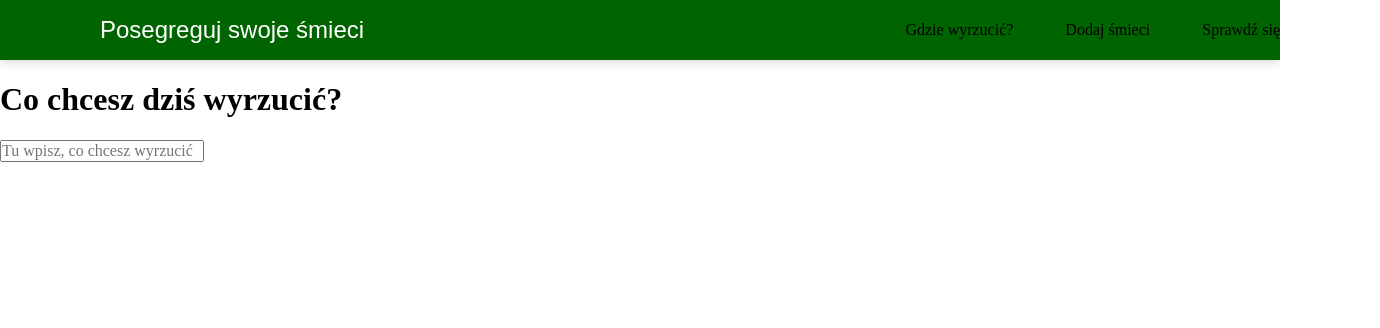
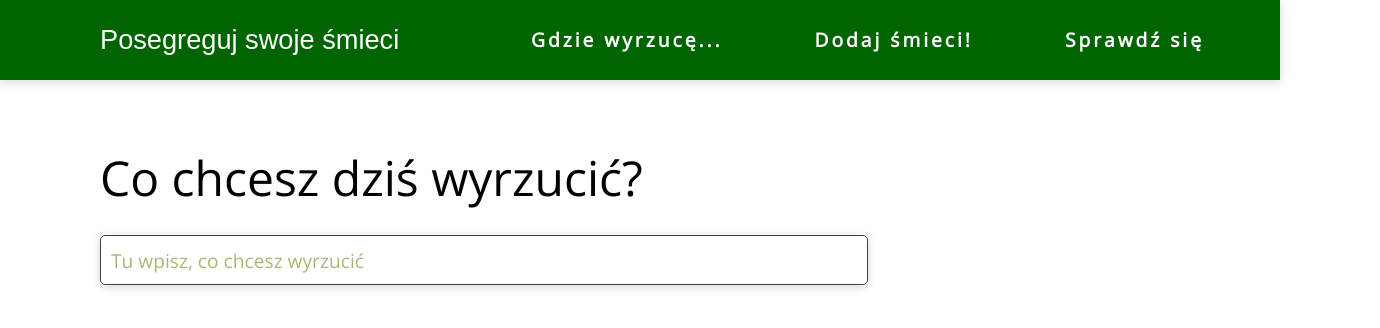
Before and after one commit to pizgo/waste_segregation_app, a React (Create React App) app: page / in a window 1280 px wide. Shown: the top 328 px of the page, 1380 px wide, since content can reach past the window. Built offline with nearby package versions, Linux system fonts and the light colour scheme; the HTML template or start-up script is replaced by a standard one.

Commit message:
troche stylowania

```diff
--- a/src/Header.js
+++ b/src/Header.js
@@ -5,21 +5,20 @@ export const Header = () => {
 
         <header className="header">
             <div className="header__container">
-                <div className="logo">Posegreguj swoje śmieci</div>
+                <div className="header__logo">Posegreguj swoje śmieci</div>
 
                 <nav>
                     <input type="checkbox" className="menu__btn" id="menu__btn"/>
-                        <label htmlFor="menu__btn" className="menu__toggle">
+                        <label for="menu__btn" className="menu__toggle">
                             <span></span>
                             <span></span>
                             <span></span>
                         </label>
 
                         <ul className="header__nav">
-                            <li className="nav__element">Gdzie wyrzucić?</li>
-                            <li className="nav__element">Dodaj śmieci</li>
-                            <li className="nav__element">Sprawdź się</li>
-                            {/*<li className="nav__element"><a href="#" className="nav__link">Sprawdź się</a></li>*/}
+                            <li className="nav__element"><a href="#" className="nav__link">Gdzie wyrzucę...</a></li>
+                            <li className="nav__element"><a href="#" className="nav__link">Dodaj śmieci!</a></li>
+                            <li className="nav__element"><a href="#" className="nav__link">Sprawdź się</a></li>
                         </ul>
                 </nav>
             </div>
--- a/src/MockData.js
+++ b/src/MockData.js
@@ -1,16 +1,38 @@
 const getMockData = () => [
     {
-        title: 'How to Improve Data Fetching in React With Suspense',
-        garbage: "A"
-    },
-    {
-        title: 'Pizsgi',
-        garbage: "B"
+        title: 'szklana butelka',
+        garbage: "pojemnika na szkło",
+
 
     },
     {
-        title: 'Slizgi',
-        garbage: "C"
+        title: 'styropian',
+        garbage: "pojemnika na odpady zmieszane"
+
+    },
+    {
+        title: 'nakrętka od butelki',
+        garbage: "pojemnika na tworzywa sztuczne"
+
+    },
+    {
+        title: 'opakowanie po chipsach',
+        garbage: "pojemnika na tworzywa sztuczne"
+
+    },
+    {
+        title: 'papier do drukowania',
+        garbage: "pojemnika na papier"
+
+    },
+    {
+        title: 'stare jabłka',
+        garbage: "pojemnika na odpady bioderadowalne"
+
+    },
+    {
+        title: 'dziurawe buty',
+        garbage: "pojemnika na odpady zmieszane"
 
     },
 ];
--- a/src/SearchForm.js
+++ b/src/SearchForm.js
@@ -27,16 +27,6 @@ const SearchForm = () => {
 
     };
 
-// KOMPONENET SEARCHRESULTS
-    const SearchSuggestions = (props) => {
-
-        const Message = ({ text }) => (
-            <div className="message">
-                <h2>{text}</h2>
-                <hr />
-            </div>
-        );
-
     // if (!searchResults.length) {
     //     return <Message text="Loading search results" />
     // }
@@ -45,40 +35,32 @@ const SearchForm = () => {
     //     return <Message text="Try to search for something..." />
     // }
 
-        if (!filteredResults.length && searchTerm) {
-            return <Message text="Brak wyników wyszukiwania" />
-        }
-
     function handleSuggestClick(index) {
         console.log("click!")
         const clickedItem = filteredResults[index];
         SetSelectedResult(clickedItem);
-            setSearchTerm("");
+        const clearInput = (e) => {
+            e.target.value = "";
+        };
 
     }
 
     return (
-            <ul className="search-results">
+        <section className="search">
+            <div className="search__container">
+                    <p className="search__hello">Co chcesz dziś wyrzucić?</p>
+                    <input type="text" className="search__form" placeholder="Tu wpisz, co chcesz wyrzucić" onChange={updateSearch} />
+
+                    <ul className="search__list" style={{display: (selectedResult || !searchTerm || (!filteredResults.length && searchTerm)) ? 'none' : 'block'}}>
                         {filteredResults.map((item, index) => (
-                    <li key={index} onClick={() => handleSuggestClick(index)}>
+                            <li className="search__list-element" key={index} onClick={() => handleSuggestClick(index)}>
                                 {item.title}
                             </li>
                         ))}
                     </ul>
-        );
-    };
-
-//warunki: jeśli nie ma searchTerm, to li się nie wyświetlają
-//         po kliknięciu zeruje się searchTerm i nie wyświetla się lista
-
-    return (
-        <section className="search">
-            <h1>Co chcesz dziś wyrzucić?</h1>
-            <input type="text" placeholder="Tu wpisz, co chcesz wyrzucić" onChange={updateSearch} />
-            <SearchSuggestions/>
-            {
-                selectedResult ? <h2>  { selectedResult.title } wyrzuć do {selectedResult.garbage}</h2> : null
-            }
+                    {selectedResult ? <p className="search__result">  { selectedResult.title } wyrzuć do {selectedResult.garbage}</p> : null}
+                    {(!filteredResults.length && searchTerm) && <p> Brak wyników wyszukiwania</p>}
+            </div>
         </section>
     );
 }
--- a/src/_Colors.scss
+++ b/src/_Colors.scss
@@ -1,3 +1,4 @@
-$green: darkgreen;
+$green: rgba(49, 75, 44);
+$lightgreen: rgba(144, 169, 85, 0.8);
 $white: white;
 $black: black;
--- a/src/_Header.scss
+++ b/src/_Header.scss
@@ -3,7 +3,7 @@
 @import "Mixins";
 
 .header {
-  height: 60px;
+  height: 80px;
   box-shadow: 0 2px 10px rgba(0, 0, 0, 0.16);
   background-color: darkgreen;
 
@@ -12,14 +12,19 @@
     display: flex;
     justify-content: space-between;
     align-items: center;
+    margin-left: 100px;
+    margin-right: 30px;
+
+    @include tablet {
+      margin-left: 25px;
+    }
+
   }
 
-  .logo {
+  &__logo {
     font-family: $logo;
-    font-size: 1.5rem;
+    font-size: 1.7rem;
     color: white;
-    //font-weight: 200;
-    padding-left: 100px;
     text-decoration: none;
 
     @include tablet {
@@ -34,15 +39,15 @@
       padding: 0 26px;
       list-style-type: none;
 
-      &:last-child {
-        padding-right: 0;
+      @include tablet {
+        padding: 0px;
       }
     }
 
     &__link {
       font-family: $text;
       color: $white;
-      font-size: 1rem;
+      font-size: 1.2rem;
       font-weight: bold;
       letter-spacing: 0.1875rem;
       padding: 15px 20px 25px;
@@ -143,6 +148,7 @@
 
     @include mobile {
       display: block;
+      margin-right: 10px;
     }
   }
 }
--- a/src/_SearchForm.scss
+++ b/src/_SearchForm.scss
@@ -1,3 +1,66 @@
-.search__container {
-  margin: 50px;
+@import "Colors";
+@import "Fonts";
+@import "Mixins";
+
+.search {
+  margin-top: 70px;
+  font-family: $text;
+
+  &__container {
+    margin-left: 100px;
+    width: 100%
+
+
+
+
+  }
+
+  &__hello {
+    font-size: 3rem;
+    margin-bottom: 30px;
+  }
+
+  &__form {
+    width: 60%;
+    height: 50px;
+    font-size: 1.2rem;
+    border: (1px solid $green);
+    border-radius: 5px;
+    outline: none;
+    box-shadow: 0 2px 10px rgba(0, 0, 0, 0.16);
+    padding: 10px;
+
+
+    &::placeholder {
+      color: $lightgreen;
+    }
+
+  }
+
+  &__list {
+    width: 60%;
+    font-size: 1.2rem;
+    border: (1px solid $green);
+    border-radius: 5px;
+    outline: none;
+    box-shadow: 0 2px 10px rgba(0, 0, 0, 0.16);
+    padding: 10px;
+
+    &-element {
+      list-style-type: none;
+      margin-top: 10px;
+
+      &:hover {
+        color: $lightgreen;
+        font-weight: solid;
+        cursor: pointer;
+      }
+
+    }
+
+  }
+
+  &__result {
+
+  }
 }
```
Also changed, not shown: src/robocze.scss (added, +45 -0 lines), src/tarsh_bin.jpeg (added). Lines whose indentation alone changed are shown as unchanged.
